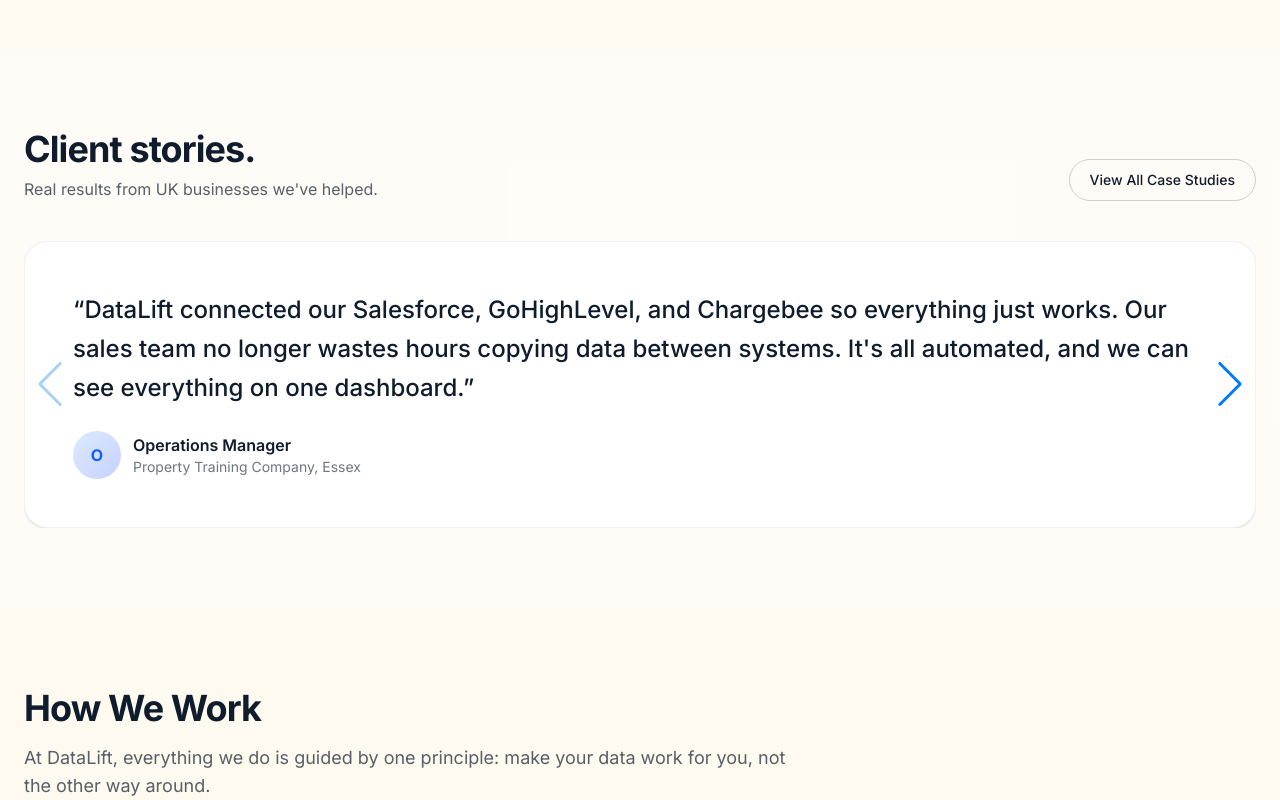
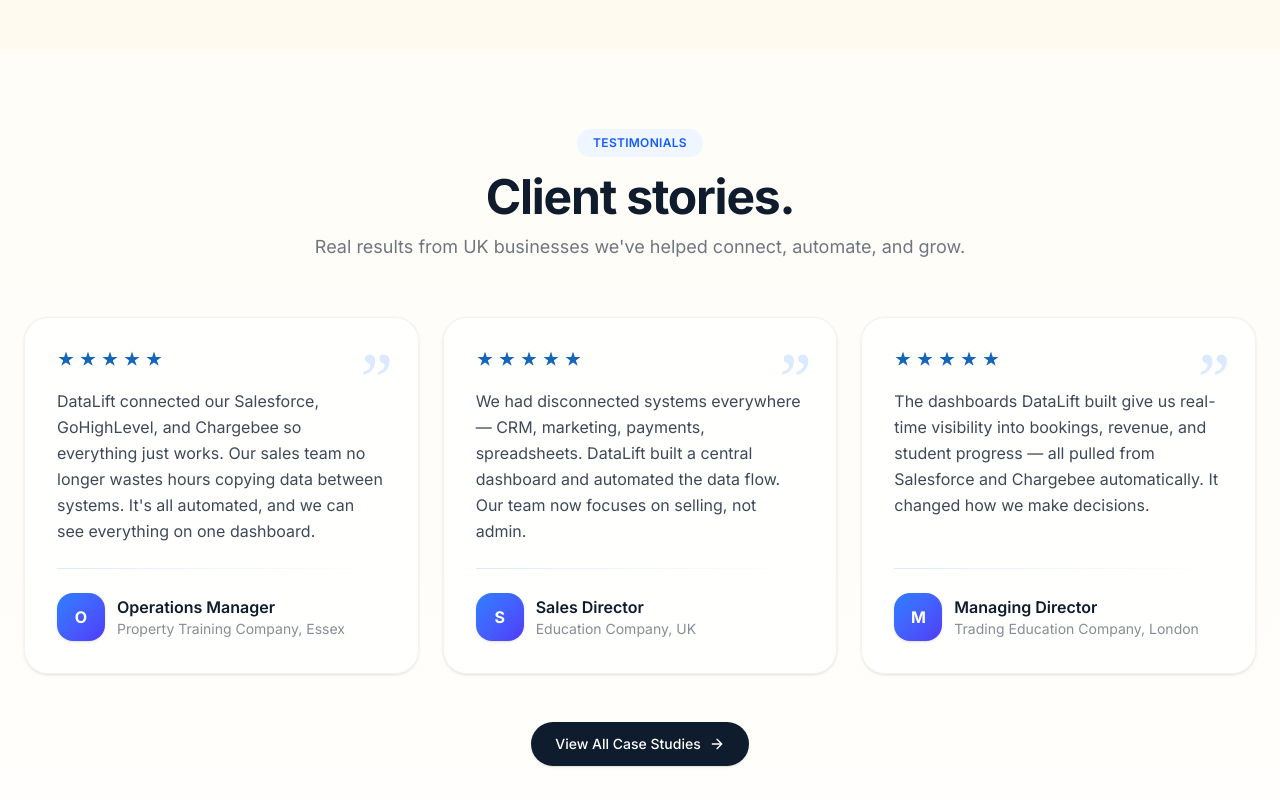
Before and after one commit to mehrdadie/xray-clone, a Next.js app: page / in a window 1280 px wide. Shown: the part 1360-2160 px from the top of the page. Built offline with nearby package versions, Linux system fonts and the light colour scheme.

Commit message:
Modernize testimonial section: 3-column grid, glassmorphic cards, star ratings, gradient avatars, large quote marks, centered header with badge, CTA button with arrow

```diff
--- a/app/page.tsx
+++ b/app/page.tsx
@@ -5,10 +5,6 @@ import SmoothScroll from './components/SmoothScroll';
 import SiteHeader from './components/SiteHeader';
 import SiteFooter from './components/SiteFooter';
 import Link from 'next/link';
-import { Swiper, SwiperSlide } from 'swiper/react';
-import { Navigation } from 'swiper/modules';
-import 'swiper/css';
-import 'swiper/css/navigation';
 
 const metrics = [
   { value: '50+', label: 'Systems Connected' },
@@ -167,52 +163,68 @@ export default function Home() {
           </section>
 
           {/* Client Stories */}
-          <section className="py-12 md:py-20 bg-white/50">
+          <section className="py-12 md:py-20 bg-gradient-to-b from-white/50 to-white/80">
             <div className="mx-auto max-w-7xl px-4 sm:px-6">
-              <div className="flex flex-col sm:flex-row sm:items-end sm:justify-between mb-6 md:mb-10 gap-4">
-                <div className="flex-1">
               <Reveal>
-                    <h2 className="text-2xl sm:text-3xl md:text-4xl font-bold tracking-tight">Client stories.</h2>
-                    <p className="mt-2 text-sm md:text-base text-[var(--foreground)]/70">Real results from UK businesses we've helped.</p>
+                <div className="text-center mb-8 md:mb-14">
+                  <span className="inline-block px-4 py-1.5 rounded-full bg-blue-50 text-blue-600 text-xs font-semibold tracking-wide uppercase mb-4">
+                    Testimonials
+                  </span>
+                  <h2 className="text-2xl sm:text-3xl md:text-4xl lg:text-5xl font-bold tracking-tight">
+                    Client stories.
+                  </h2>
+                  <p className="mt-3 text-sm md:text-lg text-[var(--foreground)]/60 max-w-2xl mx-auto">
+                    Real results from UK businesses we've helped connect, automate, and grow.
+                  </p>
+                </div>
               </Reveal>
+              <div className="grid grid-cols-1 md:grid-cols-3 gap-5 md:gap-6">
+                {testimonials.map((t, i) => (
+                  <Reveal key={t.author} delay={i * 0.1}>
+                    <div className="group relative rounded-3xl bg-white/80 backdrop-blur border border-black/5 p-6 md:p-8 shadow-sm transition-all duration-300 hover:shadow-xl hover:-translate-y-1 flex flex-col h-full">
+                      {/* Quote mark */}
+                      <div className="absolute top-6 right-6 text-6xl md:text-7xl leading-none font-serif text-blue-100 select-none transition group-hover:text-blue-200">
+                        &rdquo;
                       </div>
-                <Link
-                  href="/case-studies"
-                  className="inline-flex rounded-full border border-[var(--foreground)]/20 px-5 py-2.5 text-sm font-medium hover:bg-[var(--foreground)]/5 self-start sm:self-auto"
-                >
-                  View All Case Studies
-                </Link>
+                      {/* Stars */}
+                      <div className="flex gap-1 mb-5">
+                        {[1, 2, 3, 4, 5].map((s) => (
+                          <svg key={s} width="18" height="18" viewBox="0 0 24 24" fill="#1566B9">
+                            <path d="M12 2l2.39 7.36H22l-6.19 4.5L18.2 21 12 16.5 5.8 21l2.39-7.14L2 9.36h7.61z" />
+                          </svg>
+                        ))}
                       </div>
-              <Reveal delay={0.1}>
-                <div className="relative">
-                  <Swiper
-                    modules={[Navigation]}
-                    spaceBetween={24}
-                    slidesPerView={1}
-                    navigation
-                    className="overflow-visible"
-                  >
-                    {testimonials.map((t) => (
-                      <SwiperSlide key={t.author}>
-                        <div className="rounded-3xl bg-white border border-black/5 p-6 sm:p-8 md:p-12 shadow-sm flex flex-col gap-6">
-                          <div>
-                            <p className="text-lg sm:text-xl md:text-2xl leading-relaxed font-medium text-[var(--foreground)]">
-                              &ldquo;{t.quote}&rdquo;
+                      {/* Quote */}
+                      <p className="text-sm md:text-base leading-relaxed text-[var(--foreground)]/80 flex-1 relative z-10">
+                        {t.quote}
                       </p>
-                            <div className="mt-5 md:mt-6 flex items-center gap-3">
-                              <div className="w-10 h-10 md:w-12 md:h-12 rounded-full bg-gradient-to-br from-blue-100 to-indigo-200 flex items-center justify-center text-blue-600 font-bold text-sm md:text-base">
+                      {/* Divider */}
+                      <div className="my-5 md:my-6 h-px bg-gradient-to-r from-blue-100 via-blue-50 to-transparent" />
+                      {/* Author */}
+                      <div className="flex items-center gap-3">
+                        <div className="w-11 h-11 md:w-12 md:h-12 rounded-2xl bg-gradient-to-br from-blue-500 to-indigo-600 flex items-center justify-center text-white font-bold text-base shadow-sm">
                           {t.author.charAt(0)}
                         </div>
                         <div>
-                                <div className="font-semibold text-sm md:text-base">{t.author}</div>
-                                <div className="text-xs md:text-sm text-[var(--foreground)]/60">{t.title}</div>
+                          <div className="font-semibold text-sm md:text-base text-[var(--foreground)]">{t.author}</div>
+                          <div className="text-xs md:text-sm text-[var(--foreground)]/50">{t.title}</div>
                         </div>
                       </div>
                     </div>
+                  </Reveal>
+                ))}
               </div>
-                      </SwiperSlide>
-                    ))}
-                  </Swiper>
+              <Reveal delay={0.3}>
+                <div className="text-center mt-8 md:mt-12">
+                  <Link
+                    href="/case-studies"
+                    className="inline-flex items-center gap-2 rounded-full bg-[var(--foreground)] px-6 py-3 text-sm font-medium text-white hover:bg-[var(--foreground)]/90 transition shadow-sm"
+                  >
+                    View All Case Studies
+                    <svg width="16" height="16" viewBox="0 0 24 24" fill="none" stroke="currentColor" strokeWidth="2" strokeLinecap="round">
+                      <path d="M5 12h14M12 5l7 7-7 7" />
+                    </svg>
+                  </Link>
                 </div>
               </Reveal>
             </div>
```
Lines whose indentation alone changed are shown as unchanged.
